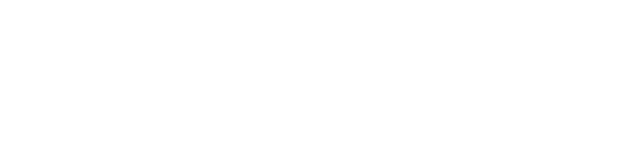
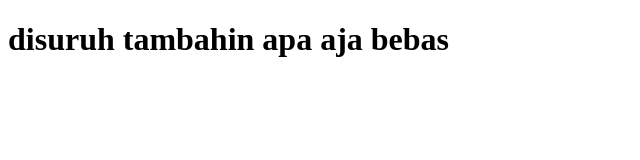
Before and after one commit to febrianblo/tugas-git, a plain HTML site: page index.html in a window 1280 px wide. Shown: the whole page, without its empty margins (0-640 px from the left). Drawn offline with Linux system fonts and the light colour scheme.

Commit message:
penambahan h1 pada file index.html

```diff
--- a/index.html
+++ b/index.html
@@ -8,7 +8,7 @@
 </head>
 
 <body>
-
+    <h1>disuruh tambahin apa aja bebas</h1>
 </body>
 
 </html>
```
